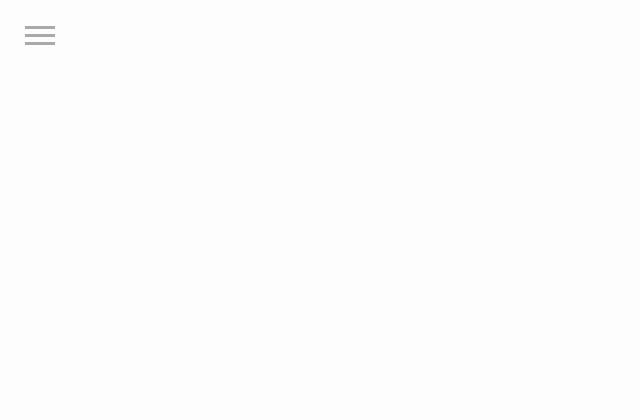
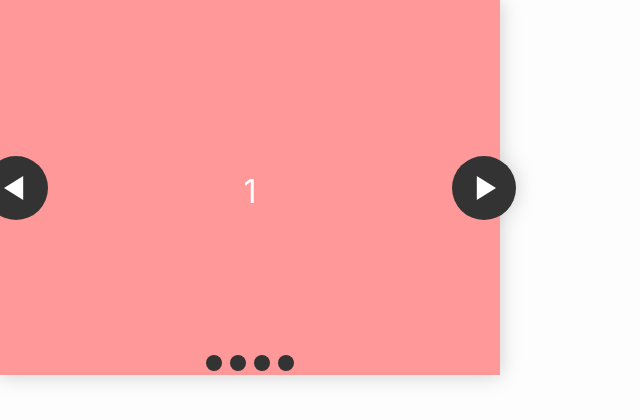
Before and after one commit to Tommiex/website-test, a React (Create React App) app in the folder website/: page /main in a window 1280 px wide. Shown: the top 420 px of the page, without its empty margins (0-640 px from the left). Built offline with nearby package versions, Linux system fonts and the light colour scheme; a web font is replaced by a local one.

Commit message:
editt nav

```diff
--- a/website/src/compMainsite/navbar/nav.css
+++ b/website/src/compMainsite/navbar/nav.css
@@ -16,6 +16,7 @@ strong {
   font-weight: 600;
   letter-spacing: .03em;
   color: #212121;
+  position: fixed;
 }
 
 header {
@@ -59,6 +60,7 @@ main small {
 
 #nav-container {
   position: fixed;
+
   height: 100vh;
   width: 100%;
   pointer-events: none;
--- a/website/src/compMainsite/navbar/navbar.jsx
+++ b/website/src/compMainsite/navbar/navbar.jsx
@@ -1,19 +1,16 @@
 import "./nav.css";
 
 const NavbarM1 = () => {
-  function onClick() {
-    document.getElementById("sidebarMenu");
-  }
   return (
     <>
       <div>
-        <div class="navBar">
+        <div className="navBar">
           <div id="nav-container">
-            <div class="bg"></div>
-            <div class="button" tabindex="0">
-              <span class="icon-bar"></span>
-              <span class="icon-bar"></span>
-              <span class="icon-bar"></span>
+            <div className="bg"></div>
+            <div className="button" tabindex="0">
+              <span className="icon-bar"></span>
+              <span className="icon-bar"></span>
+              <span className="icon-bar"></span>
             </div>
             <div id="nav-content" tabindex="0">
               <ul>
@@ -32,7 +29,7 @@ const NavbarM1 = () => {
                 <li>
                   <a href="#0">Contact</a>
                 </li>
-                <li class="small">
+                <li className="small">
                   <a href="#0">Facebook</a>
                   <a href="#0">Instagram</a>
                 </li>
--- a/website/src/compMainsite/site.css
+++ b/website/src/compMainsite/site.css
@@ -1,3 +1,3 @@
 .grid{
-
+   grid-template-rows: 1fr 2fr ;
 }
--- a/website/src/compMainsite/siteMain.jsx
+++ b/website/src/compMainsite/siteMain.jsx
@@ -3,10 +3,8 @@ import Slider from "./slider/slider";
 const SiteMain = () => {
   return (
     <div className="grid">
-      <div className="container">
-        <NavbarM1></NavbarM1>
-
-      </div>
+      <NavbarM1></NavbarM1>
+      <Slider></Slider>
     </div>
   );
 };
--- a/website/src/compMainsite/slider/slider.css
+++ b/website/src/compMainsite/slider/slider.css
@@ -43,7 +43,10 @@
   }
 }
 .slider{
-    max-width: 700px;
+  width: 500px;
+
+  position: absolute;
+
 }
 * {
   box-sizing: border-box;
--- a/website/src/compMainsite/slider/slider.jsx
+++ b/website/src/compMainsite/slider/slider.jsx
@@ -1,67 +1,78 @@
 import "./slider.css";
 const Slider = () => {
   return (
-    <div>
     <div className="slider">
-        <section class="carousel" aria-label="Gallery">
-          <ol class="carousel__viewport">
-            <li id="carousel__slide1" tabindex="0" class="carousel__slide">
-              <div class="carousel__snapper">
-                <a href="#carousel__slide4" class="carousel__prev">
+      <section className="carousel" aria-label="Gallery">
+        <ol className="carousel__viewport">
+          <li id="carousel__slide1" tabIndex="0" className="carousel__slide">
+            <div className="carousel__snapper">
+              <a href="#carousel__slide4" className="carousel__prev">
                 Go to last slide
               </a>
-                <a href="#carousel__slide2" class="carousel__next">
+              <a href="#carousel__slide2" className="carousel__next">
                 Go to next slide
               </a>
             </div>
           </li>
-            <li id="carousel__slide2" tabindex="0" class="carousel__slide">
-              <div class="carousel__snapper"></div>
-              <a href="#carousel__slide1" class="carousel__prev">
+          <li id="carousel__slide2" tabIndex="0" className="carousel__slide">
+            <div className="carousel__snapper"></div>
+            <a href="#carousel__slide1" className="carousel__prev">
               Go to previous slide
             </a>
-              <a href="#carousel__slide3" class="carousel__next">
+            <a href="#carousel__slide3" className="carousel__next">
               Go to next slide
             </a>
           </li>
-            <li id="carousel__slide3" tabindex="0" class="carousel__slide">
-              <div class="carousel__snapper"></div>
-              <a href="#carousel__slide2" class="carousel__prev">
+          <li id="carousel__slide3" tabIndex="0" className="carousel__slide">
+            <div className="carousel__snapper"></div>
+            <a href="#carousel__slide2" className="carousel__prev">
               Go to previous slide
             </a>
-              <a href="#carousel__slide4" class="carousel__next">
+            <a href="#carousel__slide4" className="carousel__next">
               Go to next slide
             </a>
           </li>
-            <li id="carousel__slide4" tabindex="0" class="carousel__slide">
-              <div class="carousel__snapper"></div>
-              <a href="#carousel__slide3" class="carousel__prev">
+          <li id="carousel__slide4" tabIndex="0" className="carousel__slide">
+            <div className="carousel__snapper"></div>
+            <a href="#carousel__slide3" className="carousel__prev">
               Go to previous slide
             </a>
-              <a href="#carousel__slide1" class="carousel__next">
+            <a href="#carousel__slide1" className="carousel__next">
               Go to first slide
             </a>
           </li>
         </ol>
-          <aside class="carousel__navigation">
-            <ol class="carousel__navigation-list">
-              <li class="carousel__navigation-item">
-                <a href="#carousel__slide1" class="carousel__navigation-button">
+        <aside className="carousel__navigation">
+          <ol className="carousel__navigation-list">
+            <li className="carousel__navigation-item">
+              <a
+                href="#carousel__slide1"
+                className="carousel__navigation-button"
+              >
                 Go to slide 1
               </a>
             </li>
-              <li class="carousel__navigation-item">
-                <a href="#carousel__slide2" class="carousel__navigation-button">
+            <li className="carousel__navigation-item">
+              <a
+                href="#carousel__slide2"
+                className="carousel__navigation-button"
+              >
                 Go to slide 2
               </a>
             </li>
-              <li class="carousel__navigation-item">
-                <a href="#carousel__slide3" class="carousel__navigation-button">
+            <li className="carousel__navigation-item">
+              <a
+                href="#carousel__slide3"
+                className="carousel__navigation-button"
+              >
                 Go to slide 3
               </a>
             </li>
-              <li class="carousel__navigation-item">
-                <a href="#carousel__slide4" class="carousel__navigation-button">
+            <li className="carousel__navigation-item">
+              <a
+                href="#carousel__slide4"
+                className="carousel__navigation-button"
+              >
                 Go to slide 4
               </a>
             </li>
@@ -69,7 +80,6 @@ const Slider = () => {
         </aside>
       </section>
     </div>
-    </div>
   );
 };
 export default Slider;
```
Lines whose indentation alone changed are shown as unchanged.
